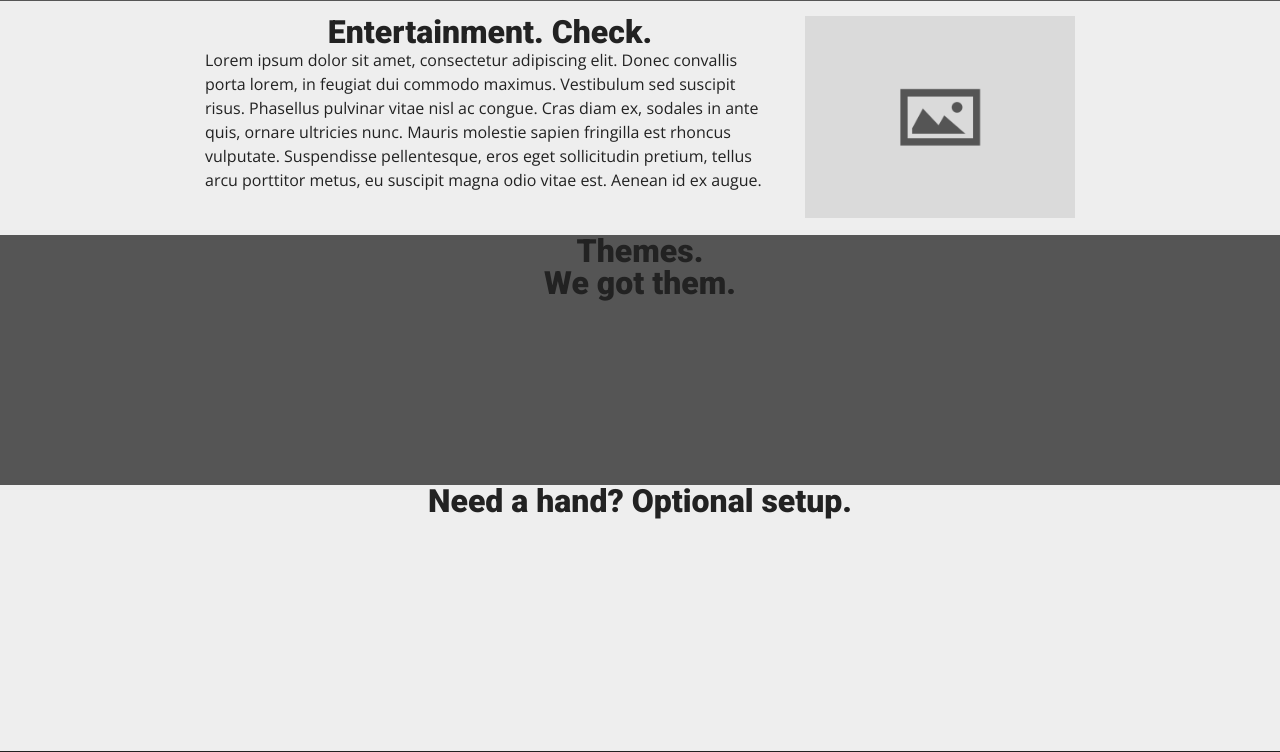
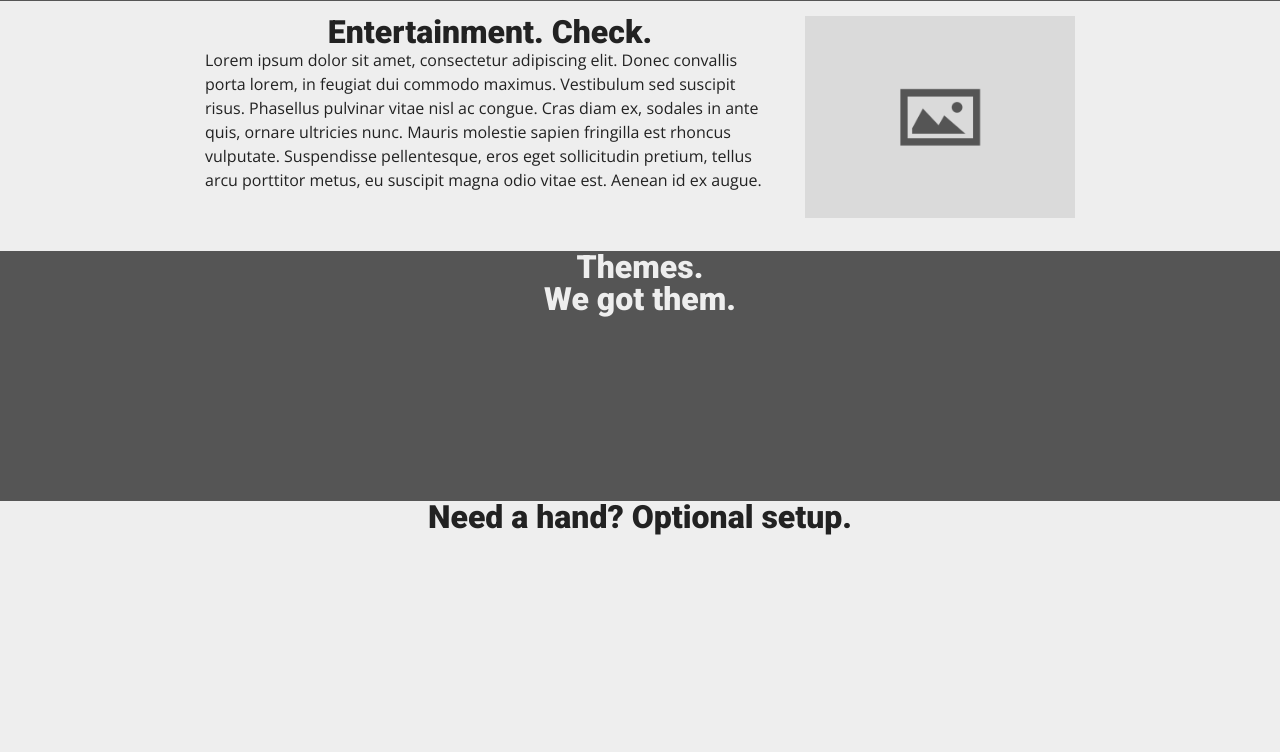
Before and after one commit to OAVE1516/oave1516.github.io, a PHP site: page / in a window 1280 px wide. Shown: the part 868-1620 px from the top of the page. Run offline with PHP 8.4, Linux system fonts and the light colour scheme.

Commit message:
Bug fixes

```diff
--- a/css/aayush.css
+++ b/css/aayush.css
@@ -28,14 +28,16 @@ h2, h3{
 .graybg{
     background: #555;
     height: 250px;
+}
+
+.graybg p{
     color: #eee;
 }
 
 .whitebg{
     height: 250px;
+}
+
+.whitebg h2, .whitebg p{
     color: #222;
 }
-
-.whitebg h2{
-    color:#222;
-}
--- a/index.html
+++ b/index.html
@@ -69,7 +69,7 @@
                 <p>Lorem ipsum dolor sit amet, consectetur adipiscing elit. Donec convallis porta lorem, in feugiat dui commodo maximus. Vestibulum sed suscipit risus. Phasellus pulvinar vitae nisl ac congue. Cras diam ex, sodales in ante quis, ornare ultricies nunc. Mauris molestie sapien fringilla est rhoncus vulputate. Suspendisse pellentesque, eros eget sollicitudin pretium, tellus arcu porttitor metus, eu suscipit magna odio vitae est. Aenean id ex augue.</p>
             </div>
             <div class="col-4">
-                <img src="img/placeholder.png"
+                <img src="img/placeholder.png">
             </div>
         </div>
     </div>
```
